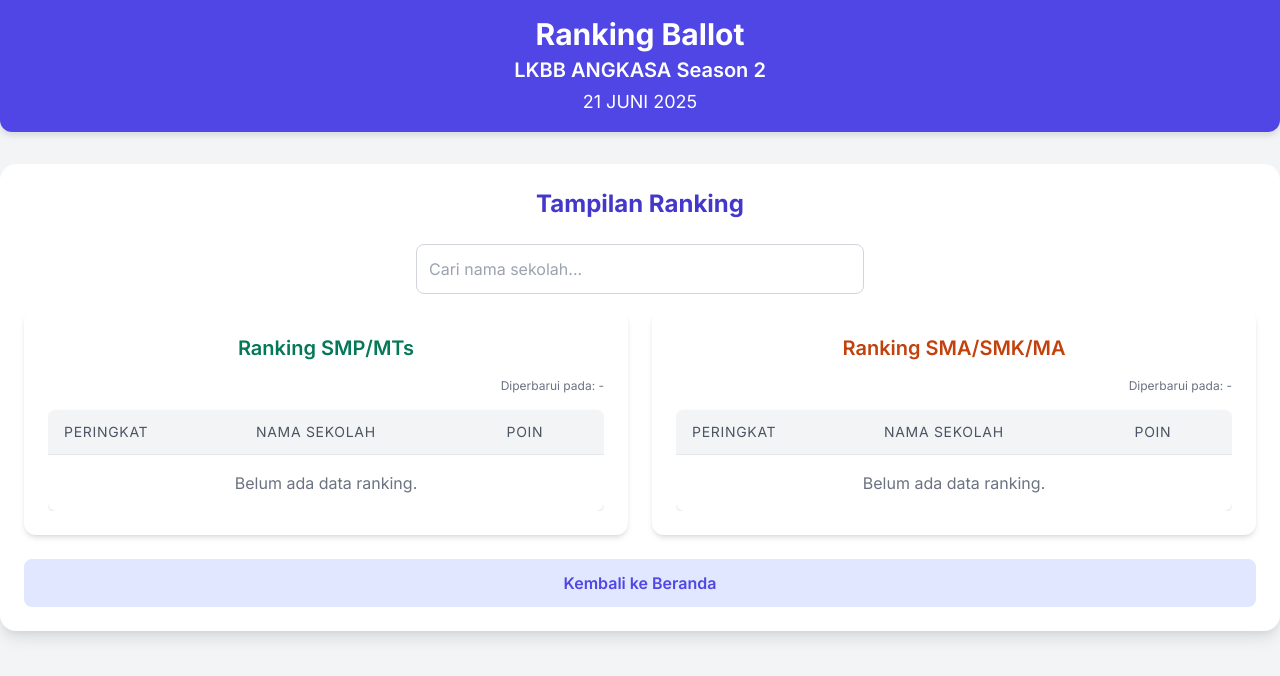
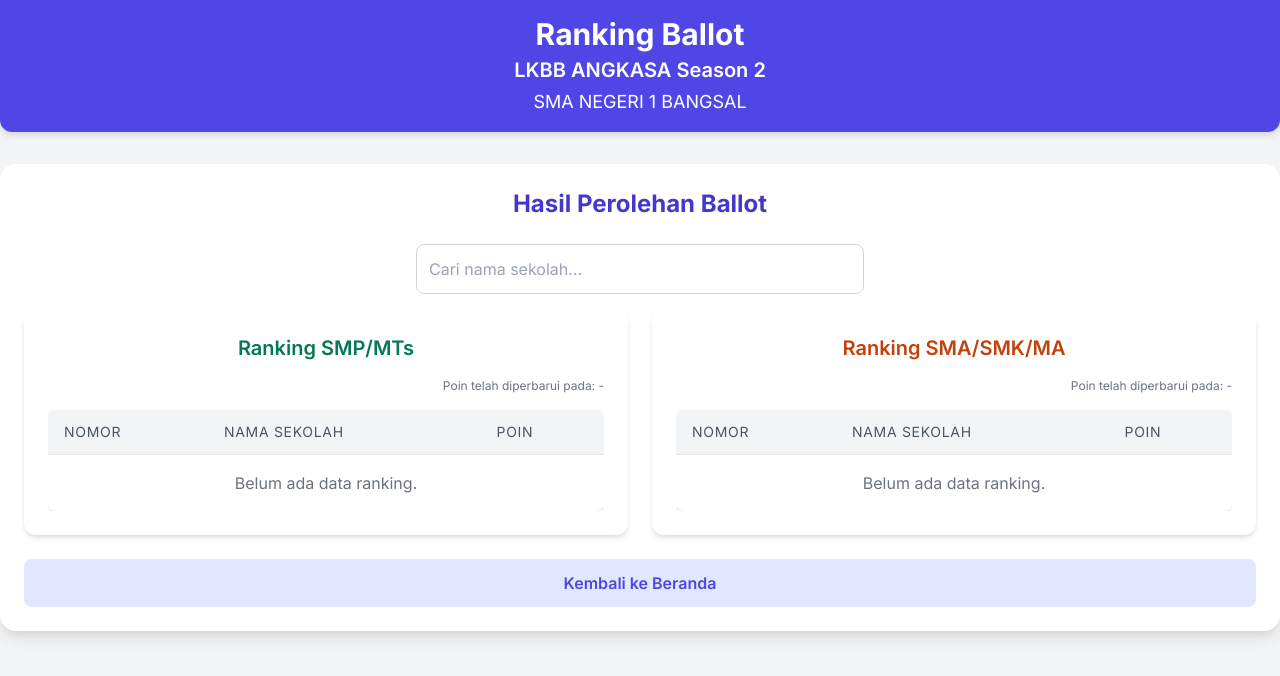
Before and after one commit to javanationalist/ranking-ballot-angkasa, a plain HTML site: page index.html in a window 1280 px wide. Both pictures are taken after a click on the button "Lihat Ballot". Drawn offline with nearby package versions, Linux system fonts and the light colour scheme; no server answers.

Commit message:
Update BANGET index.html

```diff
--- a/index.html
+++ b/index.html
@@ -183,13 +183,13 @@
     <header class="header">
         <h1 class="text-3xl font-extrabold mb-1">Ranking Ballot</h1>
         <h2 class="text-xl font-semibold mb-1">LKBB ANGKASA Season 2</h2>
-        <p class="text-lg font-medium">21 JUNI 2025</p>
+        <p class="text-lg font-medium">SMA NEGERI 1 BANGSAL</p>
     </header>
 
     <div class="container">
         <!-- Homepage -->
         <div id="homePage" class="flex flex-col items-center justify-center min-h-screen-minus-header">
-            <h3 class="text-2xl font-bold mb-8 text-center">Selamat Datang<br>Silakan pilih tindakan</h3>
+            <h3 class="text-2xl font-bold mb-8 text-center">Selamat Datang!<br>Silakan Pilih Tindakan</h3>
             <div class="space-y-4">
                 <button id="viewBallotBtn" class="btn btn-primary w-full md:w-auto">
                     <svg xmlns="http://www.w3.org/2000/svg" class="h-5 w-5" viewBox="0 0 20 20" fill="currentColor">
@@ -233,7 +233,7 @@
                 <!-- SMP/MTs Input -->
                 <div class="md:w-1/2 w-full bg-white p-6 rounded-xl shadow-md">
                     <h4 class="text-xl font-semibold mb-4 text-center text-emerald-700">Tingkat SMP/MTs</h4>
-                    <p id="smpAdminLastUpdated" class="text-xs text-gray-500 mt-2 text-right">Diperbarui pada: -</p>
+                    <p id="smpAdminLastUpdated" class="text-xs text-gray-500 mt-2 text-right">Poin diperbarui pada: -</p>
                     <div class="mb-4">
                         <label for="smpName" class="block text-gray-700 text-sm font-semibold mb-2">Nama Sekolah:</label>
                         <input type="text" id="smpName" class="form-input" placeholder="Contoh: SMPN 1 Jakarta">
@@ -263,7 +263,7 @@
                 <!-- SMA/SMK/MA Input -->
                 <div class="md:w-1/2 w-full bg-white p-6 rounded-xl shadow-md">
                     <h4 class="text-xl font-semibold mb-4 text-center text-orange-700">Tingkat SMA/SMK/MA</h4>
-                    <p id="smaAdminLastUpdated" class="text-xs text-gray-500 mt-2 text-right">Diperbarui pada: -</p>
+                    <p id="smaAdminLastUpdated" class="text-xs text-gray-500 mt-2 text-right">Poin diperbarui pada: -</p>
                     <div class="mb-4">
                         <label for="smaName" class="block text-gray-700 text-sm font-semibold mb-2">Nama Sekolah:</label>
                         <input type="text" id="smaName" class="form-input" placeholder="Contoh: SMAN 8 Bandung">
@@ -303,25 +303,25 @@
         <div id="rankingPage" class="hidden flex flex-col items-center justify-center min-h-screen-minus-header">
             <div id="loadingAnimation" class="flex flex-col items-center justify-center p-8 bg-white rounded-xl shadow-lg">
                 <div class="loading-spinner mb-4"></div>
-                <p class="text-lg font-medium text-gray-700">Memuat Ranking...</p>
+                <p class="text-lg font-medium text-gray-700">Memuat Poin...</p>
             </div>
 
             <div id="rankingContent" class="hidden w-full">
-                <h3 class="text-2xl font-bold mb-6 text-center text-indigo-700">Tampilan Ranking</h3>
+                <h3 class="text-2xl font-bold mb-6 text-center text-indigo-700">Hasil Perolehan Ballot</h3>
                 <div class="mb-4 w-full max-w-md mx-auto">
-                    <label for="schoolSearch" class="sr-only">Cari Sekolah</label>
+                    <label for="schoolSearch" class="sr-only">Cari</label>
                     <input type="text" id="schoolSearch" class="form-input" placeholder="Cari nama sekolah...">
                 </div>
                 <div class="flex flex-col md:flex-row gap-6 w-full">
                     <!-- SMP/MTs Ranking Display -->
                     <div class="md:w-1/2 w-full bg-white p-6 rounded-xl shadow-md">
                         <h4 class="text-xl font-semibold mb-4 text-center text-emerald-700">Ranking SMP/MTs</h4>
-                        <p id="smpRankingLastUpdated" class="text-xs text-gray-500 mt-2 text-right">Diperbarui pada: -</p>
+                        <p id="smpRankingLastUpdated" class="text-xs text-gray-500 mt-2 text-right">Poin telah diperbarui pada: -</p>
                         <div class="table-container">
                             <table class="min-w-full bg-white rounded-lg shadow">
                                 <thead>
                                     <tr>
-                                        <th class="py-3 px-4 text-sm font-medium text-gray-600 uppercase tracking-wider rounded-tl-lg">Peringkat</th>
+                                        <th class="py-3 px-4 text-sm font-medium text-gray-600 uppercase tracking-wider rounded-tl-lg">Nomor</th>
                                         <th class="py-3 px-4 text-sm font-medium text-gray-600 uppercase tracking-wider">Nama Sekolah</th>
                                         <th class="py-3 px-4 text-sm font-medium text-gray-600 uppercase tracking-wider rounded-tr-lg">Poin</th>
                                     </tr>
@@ -336,12 +336,12 @@
                     <!-- SMA/SMK/MA Ranking Display -->
                     <div class="md:w-1/2 w-full bg-white p-6 rounded-xl shadow-md">
                         <h4 class="text-xl font-semibold mb-4 text-center text-orange-700">Ranking SMA/SMK/MA</h4>
-                        <p id="smaRankingLastUpdated" class="text-xs text-gray-500 mt-2 text-right">Diperbarui pada: -</p>
+                        <p id="smaRankingLastUpdated" class="text-xs text-gray-500 mt-2 text-right">Poin telah diperbarui pada: -</p>
                         <div class="table-container">
                             <table class="min-w-full bg-white rounded-lg shadow">
                                 <thead>
                                     <tr>
-                                        <th class="py-3 px-4 text-sm font-medium text-gray-600 uppercase tracking-wider rounded-tl-lg">Peringkat</th>
+                                        <th class="py-3 px-4 text-sm font-medium text-gray-600 uppercase tracking-wider rounded-tl-lg">Nomor</th>
                                         <th class="py-3 px-4 text-sm font-medium text-gray-600 uppercase tracking-wider">Nama Sekolah</th>
                                         <th class="py-3 px-4 text-sm font-medium text-gray-600 uppercase tracking-wider rounded-tr-lg">Poin</th>
                                     </tr>
```
